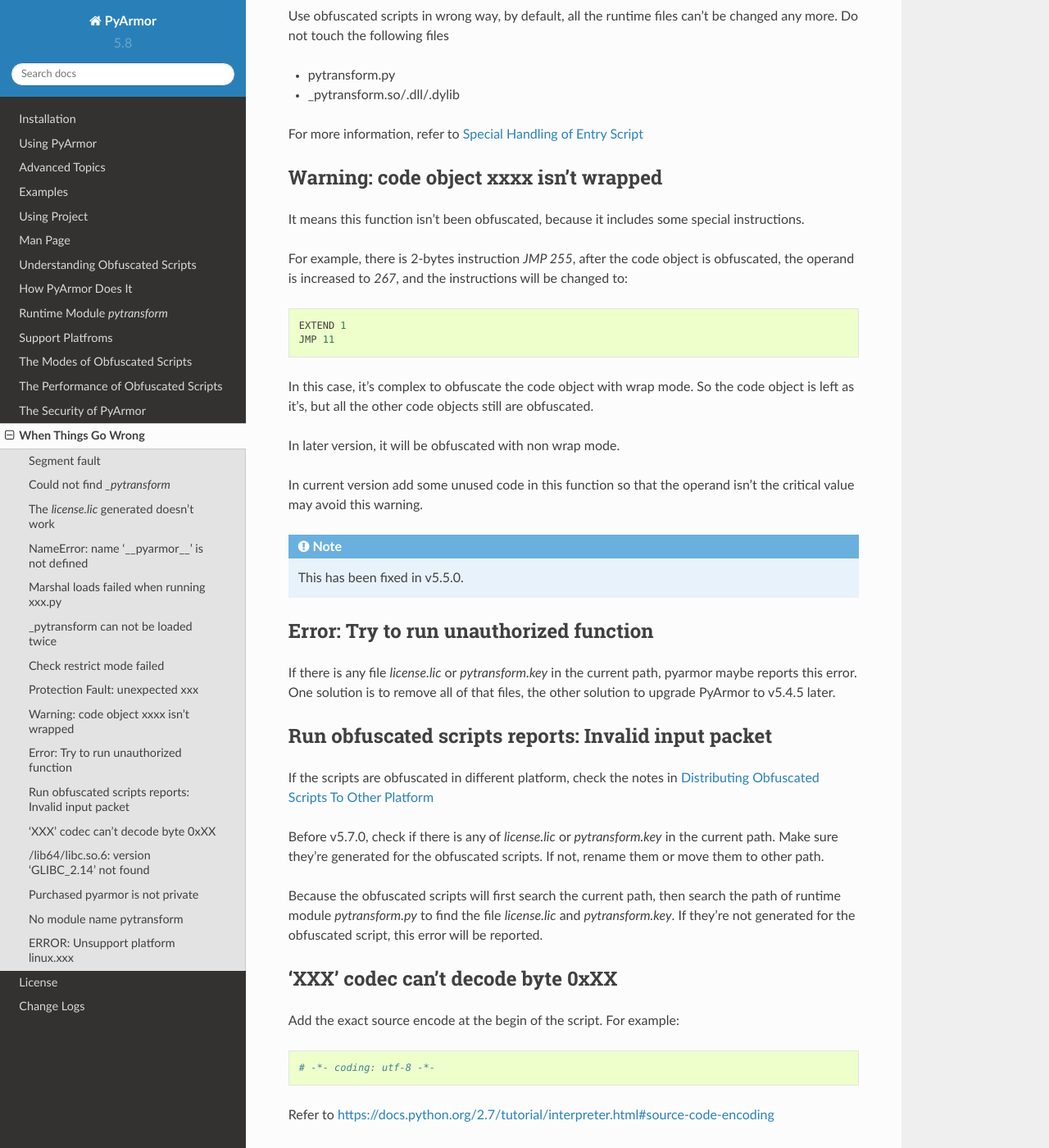
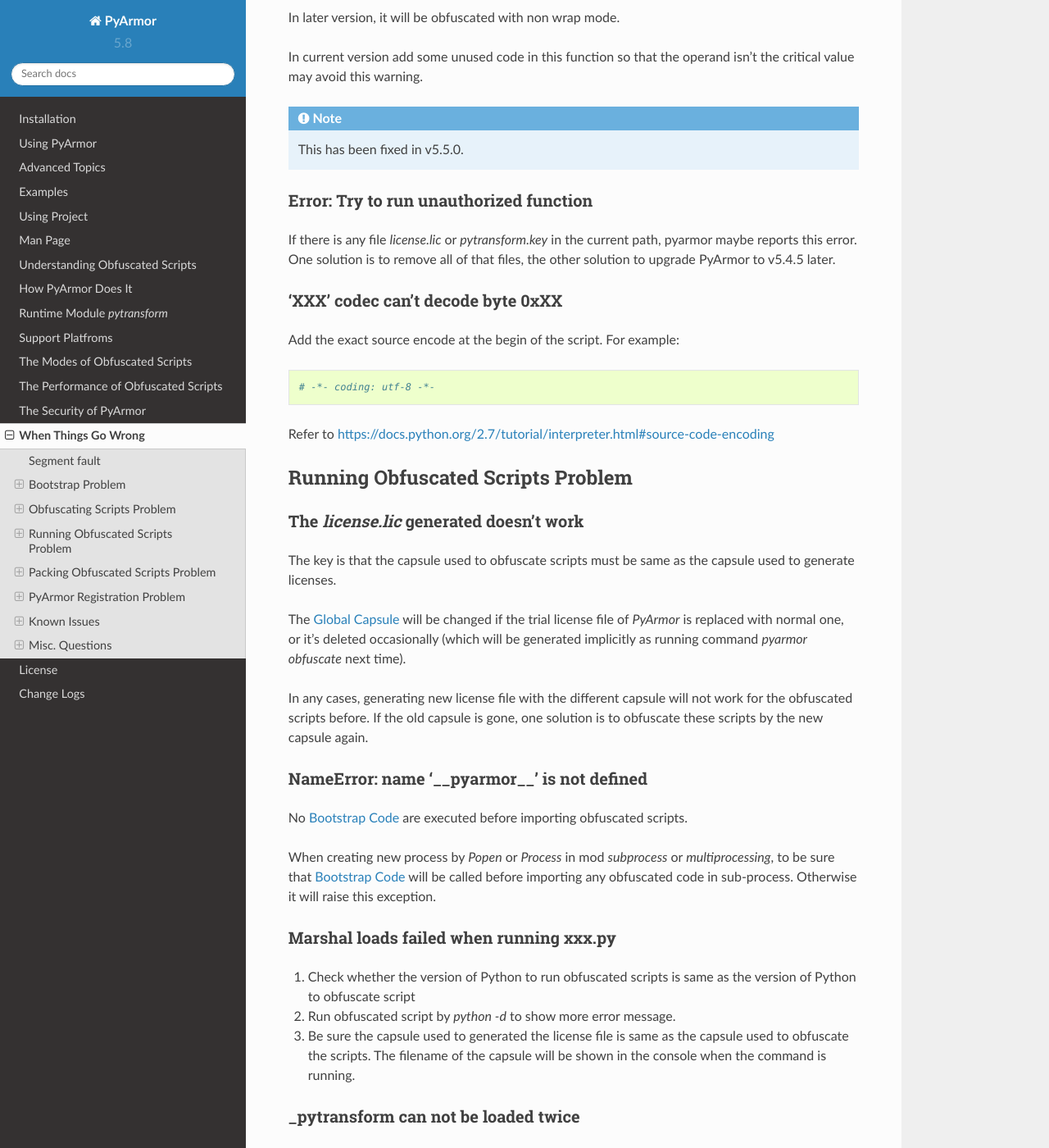
Before and after one commit to dashingsoft/pyarmor, a Sphinx documentation site: the page built from docs/questions.rst, in a window 1280 px wide and 1400 px high, scrolled down 3266 px. Shown: the whole window at 82% size. Built offline with Sphinx 7.4.7 and the Read the Docs theme 2.0.0, drawn with Linux system fonts in a browser that asks for light colours; some of the changed text lies outside the part shown.

Commit message:
Catalog quetions

```diff
--- a/docs/questions.rst
+++ b/docs/questions.rst
@@ -11,15 +11,18 @@
 * Run `pyarmor` with debug option ``-d`` to get more information. For example::
 
       pyarmor -d obfuscate --recurisve foo.py
+      PYTHONDEBUG=y pyarmor -d obfuscate --recurisve foo.py
 
 As running the obfuscated scripts:
 
 * Turn on Python debug option by ``-d`` to print more information. For example::
 
       python -d obf_foo.py
+      PYTHONDEBUG=y python obf_foo.py
 
-* After debug option is on, there will be a log file `pytransform.log` generated
-  in the current path. Check its content to find where the problem is.
+After python debug option is on, there will be a log file `pytransform.log`
+generated in the current path, which includes more debug information.
+
 
 Segment fault
 -------------
@@ -38,9 +41,12 @@
     # Disable advanced mode if required
     m.set_option(5, c_char_p(1))
 
+
+Bootstrap Problem
+-----------------
+
 Could not find `_pytransform`
------------------------------
-
+~~~~~~~~~~~~~~~~~~~~~~~~~~~~~
 Generally, the dynamic library `_pytransform` is in the :ref:`runtime package`,
 before v5.7.0, it's in the same path of obfuscated scripts. It may be:
 
@@ -68,155 +74,21 @@
 
 Still doesn't work, report an issue_
 
-The `license.lic` generated doesn't work
-----------------------------------------
 
-The key is that the capsule used to obfuscate scripts must be same as
-the capsule used to generate licenses.
+ERROR: Unsupport platform linux.xxx
+~~~~~~~~~~~~~~~~~~~~~~~~~~~~~~~~~~~
+In some machines `pyarmor` could not recognize the platform and raise
+error. If there is available dynamic library in the table :ref:`The
+Others Prebuilt Libraries For PyArmor`. Just download it and save it
+in the path ``~/.pyarmor/platforms/SYSTEM/ARCH``, this command
+``pyarmor -d download`` will also display this path at the beginning.
 
-The :ref:`Global Capsule` will be changed if the trial license file of
-|PyArmor| is replaced with normal one, or it's deleted occasionally
-(which will be generated implicitly as running command `pyarmor
-obfuscate` next time).
+If there is no any available one, contact jondy.zhao@gmail.com if
+you'd like to run `pyarmor` in this platform.
 
-In any cases, generating new license file with the different capsule
-will not work for the obfuscated scripts before. If the old capsule is
-gone, one solution is to obfuscate these scripts by the new capsule
-again.
-
-NameError: name '__pyarmor__' is not defined
---------------------------------------------
-
-No :ref:`Bootstrap Code` are executed before importing obfuscated
-scripts.
-
-When creating new process by `Popen` or `Process` in mod `subprocess`
-or `multiprocessing`, to be sure that :ref:`Bootstrap Code` will be
-called before importing any obfuscated code in sub-process. Otherwise
-it will raise this exception.
-
-Marshal loads failed when running xxx.py
-----------------------------------------
-
-1. Check whether the version of Python to run obfuscated scripts is
-   same as the version of Python to obfuscate script
-
-2. Run obfuscated script by `python -d` to show more error message.
-
-3. Be sure the capsule used to generated the license file is same as
-   the capsule used to obfuscate the scripts. The filename of the
-   capsule will be shown in the console when the command is running.
-
-_pytransform can not be loaded twice
-------------------------------------
-
-When the function `pyarmor_runtime` is called twice, it will complaint
-`_pytransform can not be loaded twice`
-
-For example, if an obfuscated module includes the following lines::
-
-    from pytransform import pyarmor_runtime
-    pyarmor_runtime()
-    __pyarmor__(....)
-
-When importing this module from entry script, it will report this
-error. The first 2 lines should be in the entry script only, not in
-the other module.
-
-This limitation is introduced from v5.1, to disable this check, just
-edit `pytransform.py` and comment these lines in function
-`pyarmor_runtime`::
-
-    if _pytransform is not None:
-        raise PytransformError('_pytransform can not be loaded twice')
-
-.. note::
-
-   This limitation has been removed from v5.3.5.
-
-Check restrict mode failed
---------------------------
-
-Use obfuscated scripts in wrong way, by default all the obfuscated
-scripts can't be changed any more.
-
-Besides packing the obfuscated scripts will report this error
-either. Do not pack the obfuscated scripts, but pack the plain scripts
-directly.
-
-For more information, refer to :ref:`Restrict Mode`
-
-Protection Fault: unexpected xxx
---------------------------------
-
-Use obfuscated scripts in wrong way, by default, all the runtime files
-can't be changed any more. Do not touch the following files
-
-* pytransform.py
-* _pytransform.so/.dll/.dylib
-
-For more information, refer to :ref:`Special Handling of Entry Script`
-
-Warning: code object xxxx isn't wrapped
----------------------------------------
-
-It means this function isn't been obfuscated, because it includes some
-special instructions.
-
-For example, there is 2-bytes instruction `JMP 255`, after the code
-object is obfuscated, the operand is increased to `267`, and the
-instructions will be changed to::
-
-    EXTEND 1
-    JMP 11
-
-In this case, it's complex to obfuscate the code object with wrap
-mode. So the code object is left as it's, but all the other code
-objects still are obfuscated.
-
-In later version, it will be obfuscated with non wrap mode.
-
-In current version add some unused code in this function so that the
-operand isn't the critical value may avoid this warning.
-
-.. note::
-
-   This has been fixed in v5.5.0.
-
-Error: Try to run unauthorized function
----------------------------------------
-
-If there is any file `license.lic` or `pytransform.key` in the current
-path, pyarmor maybe reports this error. One solution is to remove all
-of that files, the other solution to upgrade PyArmor to v5.4.5 later.
-
-Run obfuscated scripts reports: Invalid input packet
-----------------------------------------------------
-
-If the scripts are obfuscated in different platform, check the notes in
-:ref:`Distributing Obfuscated Scripts To Other Platform`
-
-Before v5.7.0, check if there is any of `license.lic` or `pytransform.key` in
-the current path. Make sure they're generated for the obfuscated scripts. If
-not, rename them or move them to other path.
-
-Because the obfuscated scripts will first search the current path, then search
-the path of runtime module `pytransform.py` to find the file `license.lic` and
-`pytransform.key`. If they're not generated for the obfuscated script, this
-error will be reported.
-
-'XXX' codec can't decode byte 0xXX
-----------------------------------
-
-Add the exact source encode at the begin of the script. For example::
-
-    # -*- coding: utf-8 -*-
-
-Refer to https://docs.python.org/2.7/tutorial/interpreter.html#source-code-encoding
 
 /lib64/libc.so.6: version 'GLIBC_2.14' not found
-------------------------------------------------
-
+~~~~~~~~~~~~~~~~~~~~~~~~~~~~~~~~~~~~~~~~~~~~~~~~
 In some machines there is no `GLIBC_2.14`, it will raise this exception.
 
 One solution is patching `_pytransform.so` by the following way.
@@ -257,18 +129,163 @@
      pyarmor obfuscate --platform centos6.x86_64 foo.py
 
 
-Purchased pyarmor is not private
---------------------------------
+Obfuscating Scripts Problem
+---------------------------
 
-Even obfuscated with purchased version, license from trial version works:
+Warning: code object xxxx isn't wrapped
+~~~~~~~~~~~~~~~~~~~~~~~~~~~~~~~~~~~~~~~
+It means this function isn't been obfuscated, because it includes some
+special instructions.
 
-* Make sure command `pyarmor register` shows correct registration information
-* Make sure :ref:`global capsule` file `~/.pyarmor_capsule.zip` is same as the one in the keyfile `pyarmor-regfile-1.zip`
-* Try to reboot system.
+For example, there is 2-bytes instruction `JMP 255`, after the code
+object is obfuscated, the operand is increased to `267`, and the
+instructions will be changed to::
+
+    EXTEND 1
+    JMP 11
+
+In this case, it's complex to obfuscate the code object with wrap
+mode. So the code object is left as it's, but all the other code
+objects still are obfuscated.
+
+In later version, it will be obfuscated with non wrap mode.
+
+In current version add some unused code in this function so that the
+operand isn't the critical value may avoid this warning.
+
+.. note::
+
+   This has been fixed in v5.5.0.
+
+
+Error: Try to run unauthorized function
+~~~~~~~~~~~~~~~~~~~~~~~~~~~~~~~~~~~~~~~
+If there is any file `license.lic` or `pytransform.key` in the current
+path, pyarmor maybe reports this error. One solution is to remove all
+of that files, the other solution to upgrade PyArmor to v5.4.5 later.
+
+
+'XXX' codec can't decode byte 0xXX
+~~~~~~~~~~~~~~~~~~~~~~~~~~~~~~~~~~
+Add the exact source encode at the begin of the script. For example::
+
+    # -*- coding: utf-8 -*-
+
+Refer to https://docs.python.org/2.7/tutorial/interpreter.html#source-code-encoding
+
+
+Running Obfuscated Scripts Problem
+----------------------------------
+
+The `license.lic` generated doesn't work
+~~~~~~~~~~~~~~~~~~~~~~~~~~~~~~~~~~~~~~~~
+The key is that the capsule used to obfuscate scripts must be same as
+the capsule used to generate licenses.
+
+The :ref:`Global Capsule` will be changed if the trial license file of
+|PyArmor| is replaced with normal one, or it's deleted occasionally
+(which will be generated implicitly as running command `pyarmor
+obfuscate` next time).
+
+In any cases, generating new license file with the different capsule
+will not work for the obfuscated scripts before. If the old capsule is
+gone, one solution is to obfuscate these scripts by the new capsule
+again.
+
+
+NameError: name '__pyarmor__' is not defined
+~~~~~~~~~~~~~~~~~~~~~~~~~~~~~~~~~~~~~~~~~~~~
+No :ref:`Bootstrap Code` are executed before importing obfuscated
+scripts.
+
+When creating new process by `Popen` or `Process` in mod `subprocess`
+or `multiprocessing`, to be sure that :ref:`Bootstrap Code` will be
+called before importing any obfuscated code in sub-process. Otherwise
+it will raise this exception.
+
+
+Marshal loads failed when running xxx.py
+~~~~~~~~~~~~~~~~~~~~~~~~~~~~~~~~~~~~~~~~
+1. Check whether the version of Python to run obfuscated scripts is
+   same as the version of Python to obfuscate script
+
+2. Run obfuscated script by `python -d` to show more error message.
+
+3. Be sure the capsule used to generated the license file is same as
+   the capsule used to obfuscate the scripts. The filename of the
+   capsule will be shown in the console when the command is running.
+
+
+_pytransform can not be loaded twice
+~~~~~~~~~~~~~~~~~~~~~~~~~~~~~~~~~~~~
+When the function `pyarmor_runtime` is called twice, it will complaint
+`_pytransform can not be loaded twice`
+
+For example, if an obfuscated module includes the following lines::
+
+    from pytransform import pyarmor_runtime
+    pyarmor_runtime()
+    __pyarmor__(....)
+
+When importing this module from entry script, it will report this
+error. The first 2 lines should be in the entry script only, not in
+the other module.
+
+This limitation is introduced from v5.1, to disable this check, just
+edit `pytransform.py` and comment these lines in function
+`pyarmor_runtime`::
+
+    if _pytransform is not None:
+        raise PytransformError('_pytransform can not be loaded twice')
+
+.. note::
+
+   This limitation has been removed from v5.3.5.
+
+
+Check restrict mode failed
+~~~~~~~~~~~~~~~~~~~~~~~~~~
+Use obfuscated scripts in wrong way, by default all the obfuscated
+scripts can't be changed any more.
+
+Besides packing the obfuscated scripts will report this error
+either. Do not pack the obfuscated scripts, but pack the plain scripts
+directly.
+
+For more information, refer to :ref:`Restrict Mode`
+
+
+Protection Fault: unexpected xxx
+~~~~~~~~~~~~~~~~~~~~~~~~~~~~~~~~
+Use obfuscated scripts in wrong way, by default, all the runtime files
+can't be changed any more. Do not touch the following files
+
+* pytransform.py
+* _pytransform.so/.dll/.dylib
+
+For more information, refer to :ref:`Special Handling of Entry Script`
+
+
+Run obfuscated scripts reports: Invalid input packet
+~~~~~~~~~~~~~~~~~~~~~~~~~~~~~~~~~~~~~~~~~~~~~~~~~~~~
+If the scripts are obfuscated in different platform, check the notes in
+:ref:`Distributing Obfuscated Scripts To Other Platform`
+
+Before v5.7.0, check if there is any of `license.lic` or `pytransform.key` in
+the current path. Make sure they're generated for the obfuscated scripts. If
+not, rename them or move them to other path.
+
+Because the obfuscated scripts will first search the current path, then search
+the path of runtime module `pytransform.py` to find the file `license.lic` and
+`pytransform.key`. If they're not generated for the obfuscated script, this
+error will be reported.
+
+
+Packing Obfuscated Scripts Problem
+----------------------------------
 
 No module name pytransform
---------------------------
-
+~~~~~~~~~~~~~~~~~~~~~~~~~~
 If report this error as running command `pyarmor pack`:
 
 * Make sure the script specified in the command line is not obfuscated
@@ -276,51 +293,41 @@
 
     pyarmor pack --clean foo.py
 
-ERROR: Unsupport platform linux.xxx
------------------------------------
 
-In some machines `pyarmor` could not recognize the platform and raise
-error. If there is available dynamic library in the table :ref:`The
-Others Prebuilt Libraries For PyArmor`. Just download it and save it
-in the path ``~/.pyarmor/platforms/SYSTEM/ARCH``, this command
-``pyarmor -d download`` will also display this path at the beginning.
+PyArmor Registration Problem
+----------------------------
 
-If there is no any available one, contact jondy.zhao@gmail.com if
-you'd like to run `pyarmor` in this platform.
+Purchased pyarmor is not private
+~~~~~~~~~~~~~~~~~~~~~~~~~~~~~~~~
+Even obfuscated with purchased version, license from trial version works:
+
+* Make sure command `pyarmor register` shows correct registration information
+* Make sure :ref:`global capsule` file `~/.pyarmor_capsule.zip` is same as the one in the keyfile `pyarmor-regfile-1.zip`
+* Try to reboot system.
 
 
-.. How easy is to recover obfuscated code?:
+Known Issues
+------------
 
-    If someone tries to break the obfuscation, he first must be an
-    expert in the field of reverse engineer, and be an expert of
-    Python, who should understand the structure of code object of
-    python, how python interpreter each instruction. If someone of
-    them start to reverse, he/she must step by step thousands of
-    machine instruction, and research the algorithm by machine
-    codes. So it's not an easy thing to reverse pyarmor.
+Obfuscate scripts in cross platform
+~~~~~~~~~~~~~~~~~~~~~~~~~~~~~~~~~~~
+From v5.6.0 to v5.7.0, there is a bug for cross platform. The scripts obfuscated
+in linux64/windows64/darwin64 don't work after copied to one of this target
+platform::
 
-.. Catalog:
-
-   Bootstrap Problem
-   Obfuscating Scripts Problem
-   License Of Obfuscated Scripts Problem
-   Packing Obfuscated Scripts Problem
-   PyArmor Registration Problem
-   Running Obfuscated Scripts Problem
-   Known Issues
-
-   From v5.6.0 to v5.7.0, there is a bug for cross platform. The
-   scripts obfuscated in linux64/windows64/darwin64 don't work after
-   copied to one of this target platform::
-
-       armv5, android.aarch64, ppc64le, ios.arm64, freebsd, alpine, alpine.arm, poky-i586
+    armv5, android.aarch64, ppc64le, ios.arm64, freebsd, alpine, alpine.arm, poky-i586
 
 
-   Misc. Questions
+Misc. Questions
+---------------
 
-   Error Message List
-       Bootstrap Messages
-       Build Messages
-       Runtime Messages
+How easy is to recover obfuscated code
+~~~~~~~~~~~~~~~~~~~~~~~~~~~~~~~~~~~~~~
+If someone tries to break the obfuscation, he first must be an expert in the
+field of reverse engineer, and be an expert of Python, who should understand the
+structure of code object of python, how python interpreter each instruction. If
+someone of them start to reverse, he/she must step by step thousands of machine
+instruction, and research the algorithm by machine codes. So it's not an easy
+thing to reverse pyarmor.
 
 .. include:: _common_definitions.txt
```
